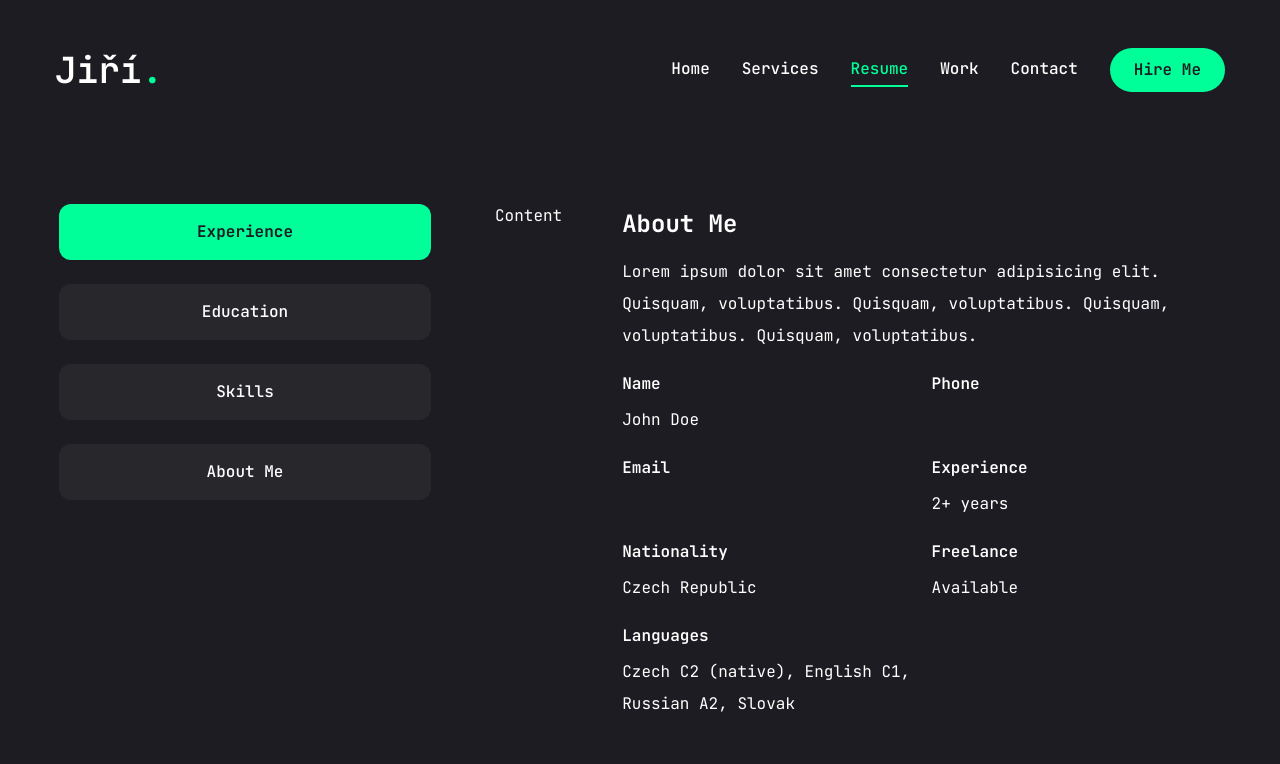
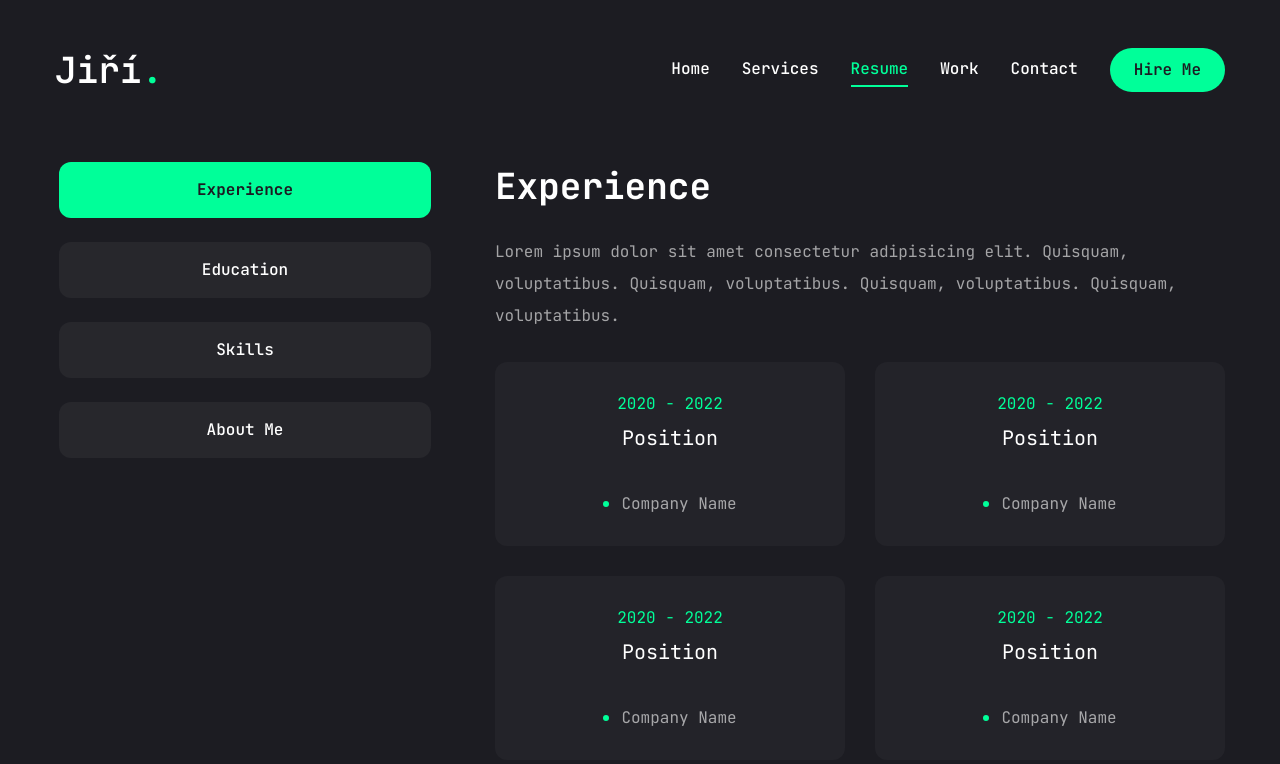
Before and after one commit to Leoric01/my-landing-page, a Next.js app: page /resume in a window 1280 px wide. Shown: the top 764 px of the page. Built offline with nearby package versions, Linux system fonts and the light colour scheme.

Commit message:
resume-experince pripraveno

```diff
--- a/app/page.jsx
+++ b/app/page.jsx
@@ -33,10 +33,11 @@ export default function Home() {
     };
 
     updateExperience();
-    const interval = setInterval(updateExperience, 1000 * 60 * 60); // update hourly
+    const interval = setInterval(updateExperience, 1000 * 60 * 60 * 24);
 
     return () => clearInterval(interval);
   }, []);
+
   return (
     <div className="container mx-auto">
       <div className="flex flex-col xl:flex-row items-center justify-between xl:pt-8 xl:pb-24">
--- a/app/resume/page.jsx
+++ b/app/resume/page.jsx
@@ -131,6 +131,8 @@ const education = {
 import { Tabs, TabsContent, TabsList, TabsTrigger } from "@/components/ui/tabs";
 import { Tooltip, TooltipContent, TooltipProvider, TooltipTrigger } from "@/components/ui/tooltip";
 import { motion } from "framer-motion";
+import { Scroll } from "lucide-react";
+import { ScrollArea } from "@radix-ui/react-scroll-area";
 
 const Resume = () => {
   return (
@@ -155,20 +157,31 @@ const Resume = () => {
               {about.title}
             </TabsTrigger>
           </TabsList>
-          <div className="">Content</div>
 
           <TabsContent value="experience" className="w-full">
-            <div className="flex flex-col gap-4">
-              <h2 className="text-2xl font-bold">{about.title}</h2>
-              <p>{about.description}</p>
-              <div className="grid grid-cols-1 md:grid-cols-2 gap-4">
-                {about.info.map((item, index) => (
-                  <div key={index} className="flex flex-col gap-1">
-                    <span className="font-semibold">{item.fieldName}</span>
-                    <span>{item.description}</span>
-                  </div>
-                ))}
-              </div>
+            <div className="flex flex-col gap-[30px] text-center xl:text-left">
+              <h3 className="text-4xl font-bold">{experience.title}</h3>
+              <p className="nax-w-[600px] text-white/60 mx-auto xl:mx-0">{experience.description}</p>
+              <ScrollArea className="h-[400px] ">
+                <ul className="grid grid-cols-1 lg:grid-cols-2 gap-[30px]">
+                  {experience.items.map((item, index) => {
+                    return (
+                      <li
+                        key={index}
+                        className="bg-[#232329] h-[184px] py-6 px-10 rounded-xl flex flex-col items-center justify-center gap-1"
+                      >
+                        <span className="text-accent">{item.duration}</span>
+                        <h3 className="text-xl max-w-[260px] min-h-[60px] text-center lg:text-left">{item.position}</h3>
+                        <div className=" flex items-center gap-3">
+                          {/* just a dot */}
+                          <span className="w-[6px] h-[6px] rounded-full bg-accent"></span>
+                          <p className="text-white/60">{item.company}</p>
+                        </div>
+                      </li>
+                    );
+                  })}
+                </ul>
+              </ScrollArea>
             </div>
           </TabsContent>
 
```
